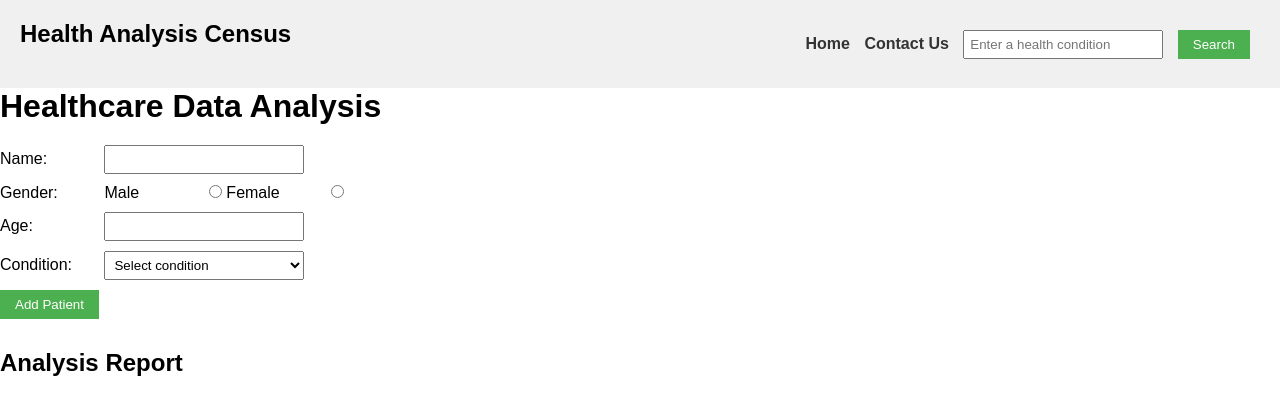
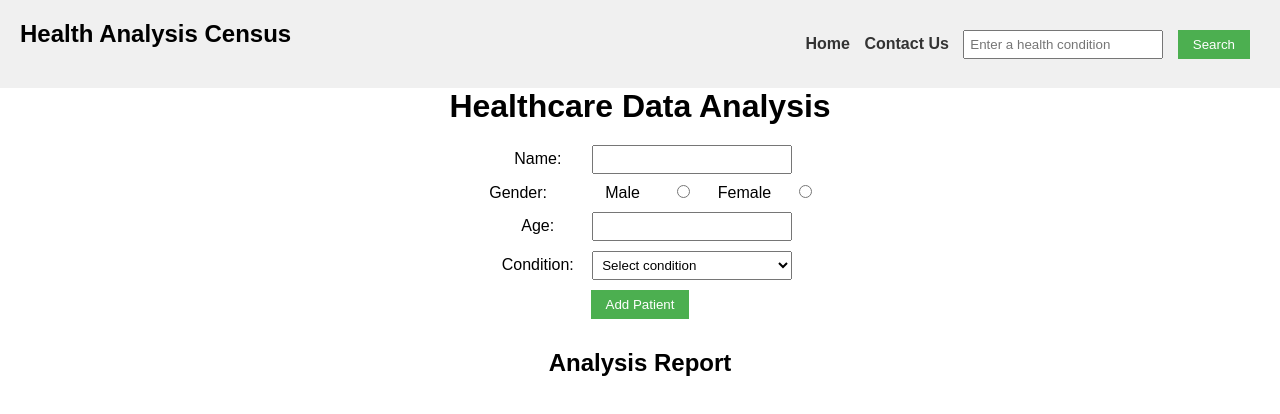
Before and after one commit to Adarshmohanp/health_census, a plain HTML site: page index.html in a window 1280 px wide. Drawn offline with Linux system fonts and the light colour scheme.

Commit message:
aligned items center

```diff
--- a/health_analysis.css
+++ b/health_analysis.css
@@ -33,6 +33,9 @@ nav {
   /* Basic CSS for the form elements */
   body {
     font-family: Arial, sans-serif;
+    text-align: center;
+    display: flex;
+    flex-direction: column;
     /* margin: 20px; */
   }
 
@@ -90,3 +93,9 @@ nav {
     width: 200px;
     height: 100px;
   }
+
+.container{
+    display: flex;
+    flex-direction: column;
+    align-items: center;
+}
```
